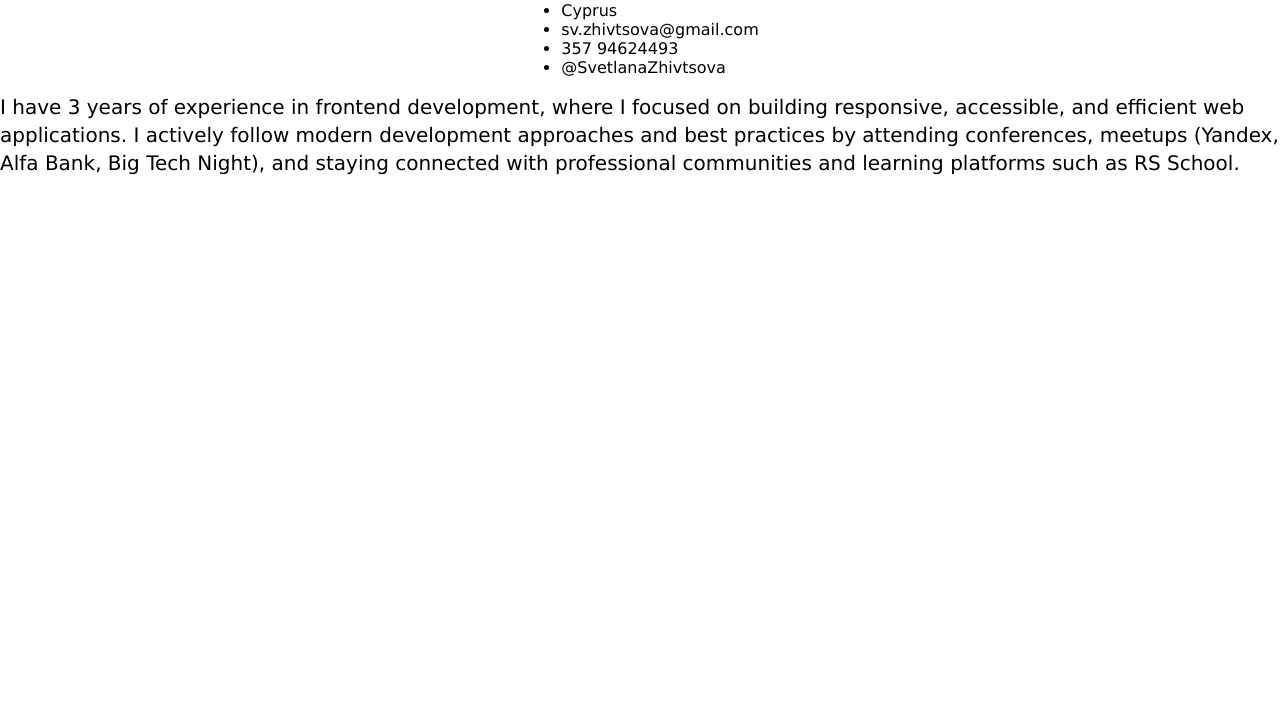
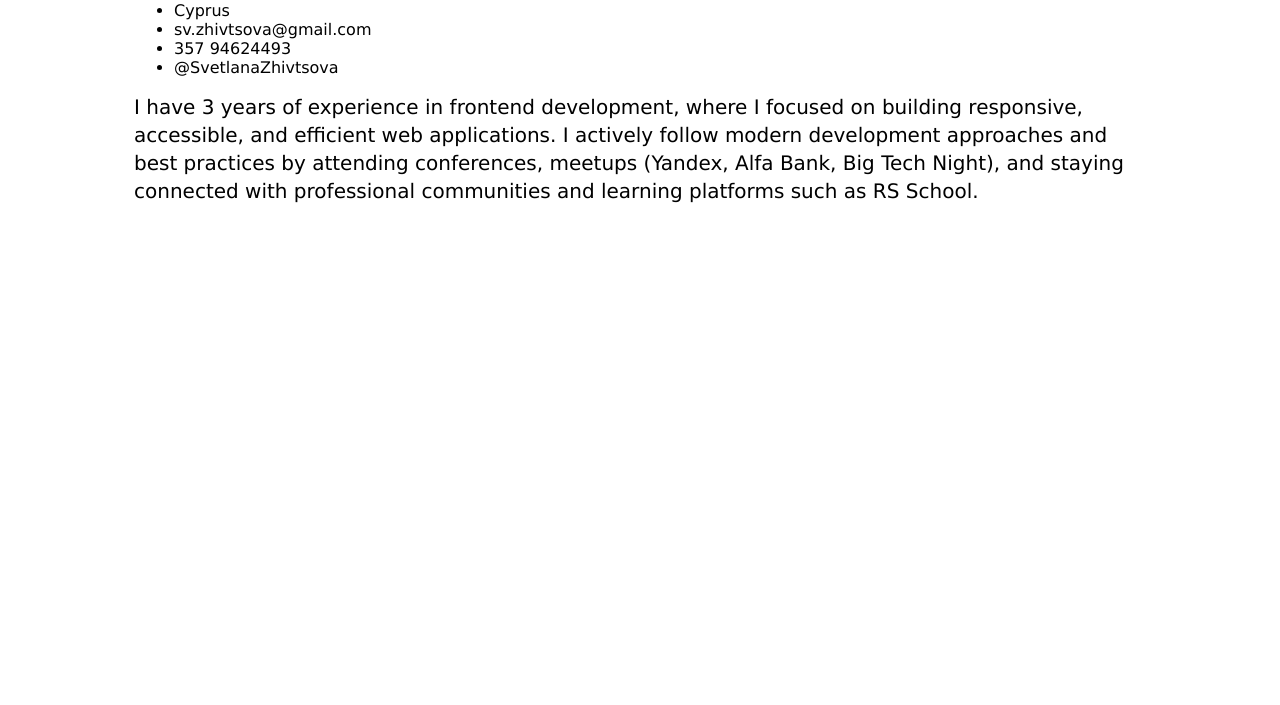
Before and after one commit to lifein2020/rsschool-cv, a plain HTML site: page index.html in a window 1280 px wide. Shown: the part 95-800 px from the top of the page. Drawn offline with Linux system fonts and the light colour scheme.

Commit message:
fix: change page stucture

```diff
--- a/index.html
+++ b/index.html
@@ -7,6 +7,7 @@
     <title>CV</title>
 </head>
 <body class="body">
+    <div class="page">
         <h1 class="title">CV<br>Svetlana Zhivtsova</h1>
         <section class="contacts">
             <ul>
@@ -19,6 +20,6 @@
         <section class="summary">
             <p class="text">I have 3 years of experience in frontend development, where I focused on building responsive, accessible, and efficient web applications. I actively follow modern development approaches and best practices by attending conferences, meetups (Yandex, Alfa Bank, Big Tech Night), and staying connected with professional communities and learning platforms such as RS School.</p>
         </section>
-
+    </div>
 </body>
 </html>
--- a/style.css
+++ b/style.css
@@ -3,6 +3,10 @@
     font-family: Verdana, Tahoma, Arial, Helvetica, sans-serif;
     max-width: 100%;
     margin: 0;
+}
+.page {
+    margin: 0 auto;
+    max-width: 1012px;
 }
 .title {
     margin: 0;
@@ -11,9 +15,8 @@
     line-height: 40px;
 }
 .contacts {
-    max-width: 1440px;
     display: flex;
-    justify-content: center;
+
     align-items: center;
 }
 .summary {
```
Lines whose indentation alone changed are shown as unchanged.
